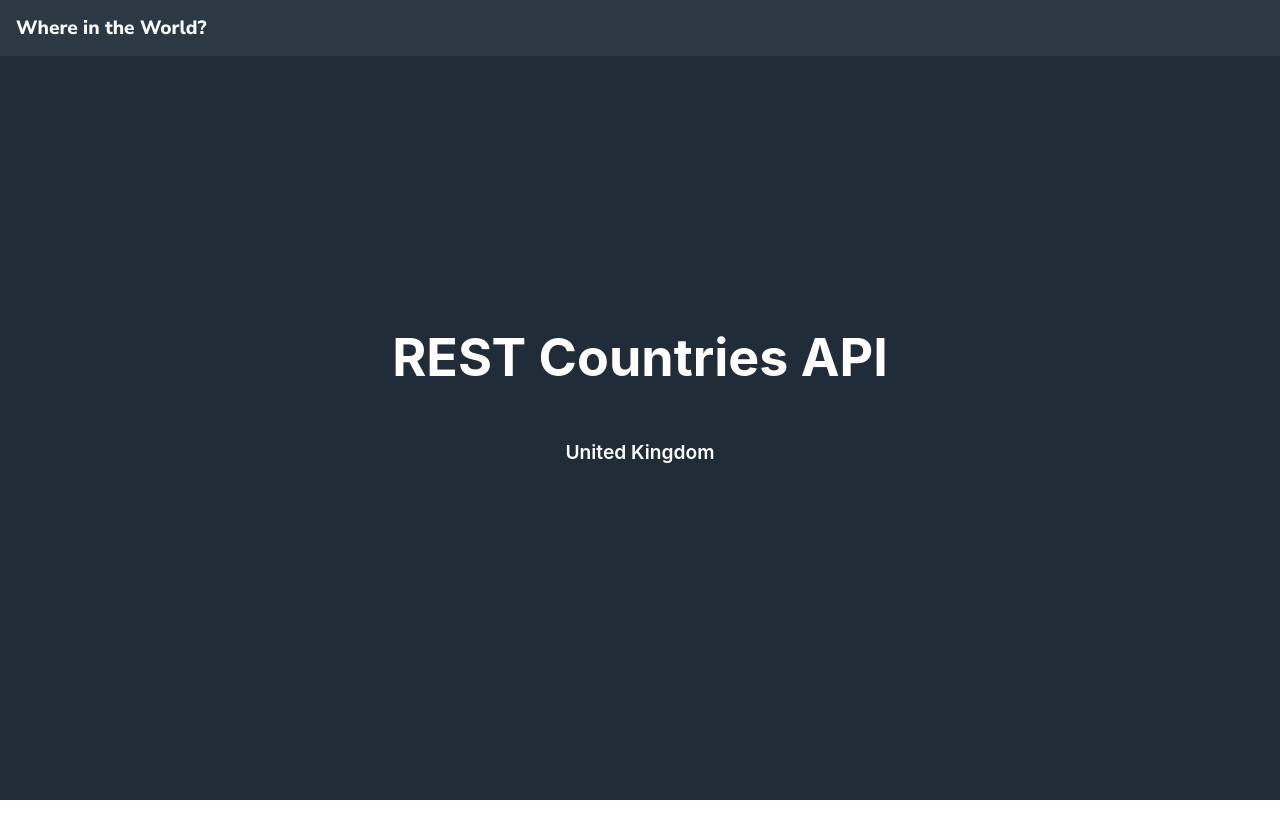
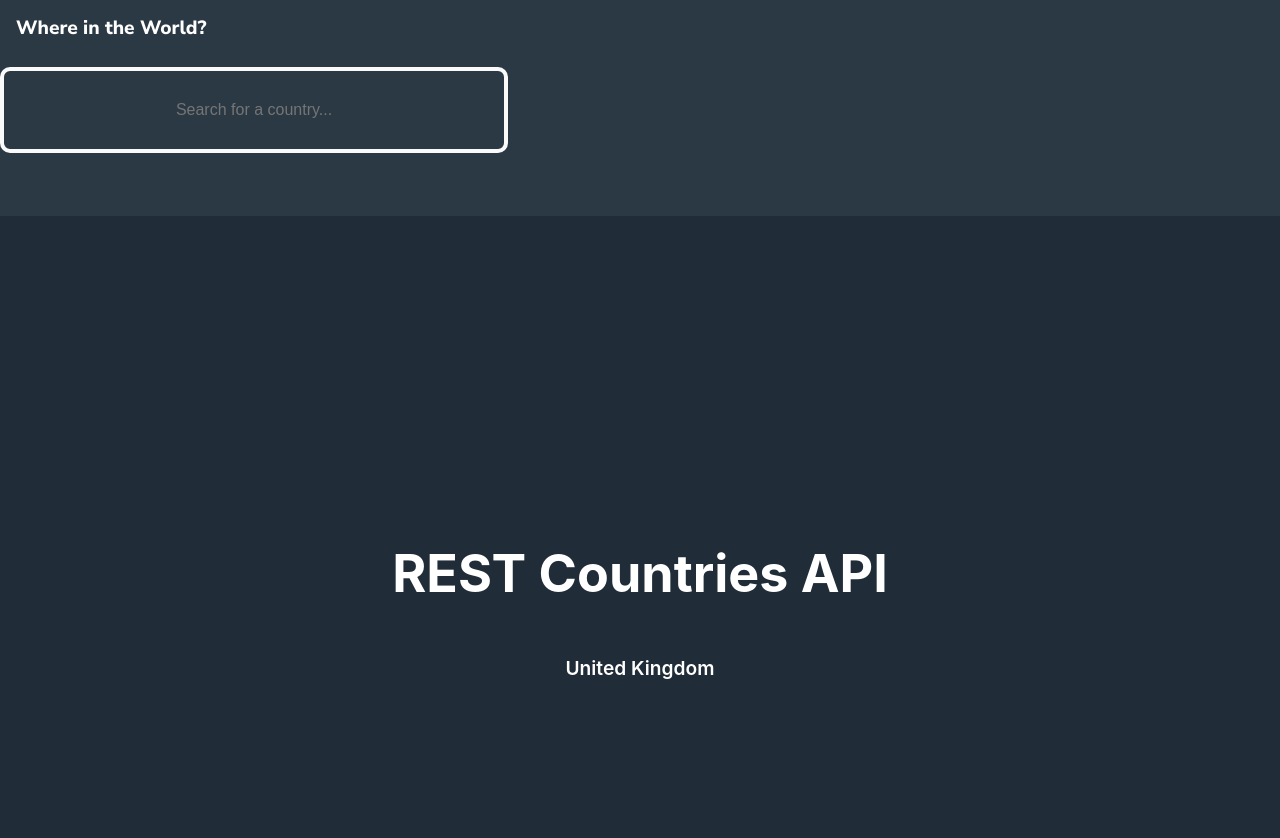
Before and after one commit to YvCodeHong/REST-Countries-API, a React (Create React App) app: page / in a window 1280 px wide. Shown: the top 838 px of the page. Before the commit the page ends 800 px from the top, so only its background shows below. Built offline with nearby package versions, Linux system fonts and the light colour scheme.

Commit message:
create searchBar components

```diff
--- a/src/Components/App/App.js
+++ b/src/Components/App/App.js
@@ -2,13 +2,17 @@ import React from 'react';
 import './App.css';
 import Countries from '../Countries/Countries';
 import Toolbar from '../Toolbar/Toolbar';
+import SearchBar from '../SearchBar/SearchBar';
 
 class App extends React.Component {
     render() {
         return (
             <div className="App">
                 <Toolbar />
-                <header className="App-header">
+                <main style={{ marginTop: '56px' }}></main>
+                <SearchBar />
+
+             <header className="App-header">
                     <h1>REST Countries API</h1>
                     <Countries />
                 </header>
--- a/src/Components/SearchBar/SearchBar.css
+++ b/src/Components/SearchBar/SearchBar.css
@@ -0,0 +1,20 @@
+.SearchBar{
+    display: flex;
+    flex-direction: column;
+    justify-content: center;
+    background: hsl(209, 23%, 22%);
+    height: 10rem;
+
+}
+
+.SearchBar input {
+    width: 500px;
+    padding: 1.88rem 0;
+    border: 4px solid;
+    border-radius: 10px;
+    margin-bottom: 3.22rem;
+    background: hsl(209, 23%, 22%);
+    color: hsl(0, 0%, 98%);
+    text-align: center;
+    font-size: 1rem;
+}
--- a/src/Components/SearchBar/SearchBar.js
+++ b/src/Components/SearchBar/SearchBar.js
@@ -0,0 +1,14 @@
+import React from 'react';
+import './SearchBar.css';
+
+class SearchBar extends React.Component {
+    render() {
+        return (
+            <div className="SearchBar">
+                <input placeholder="Search for a country..." />
+            </div>
+        )
+    }
+}
+
+export default SearchBar;
```
